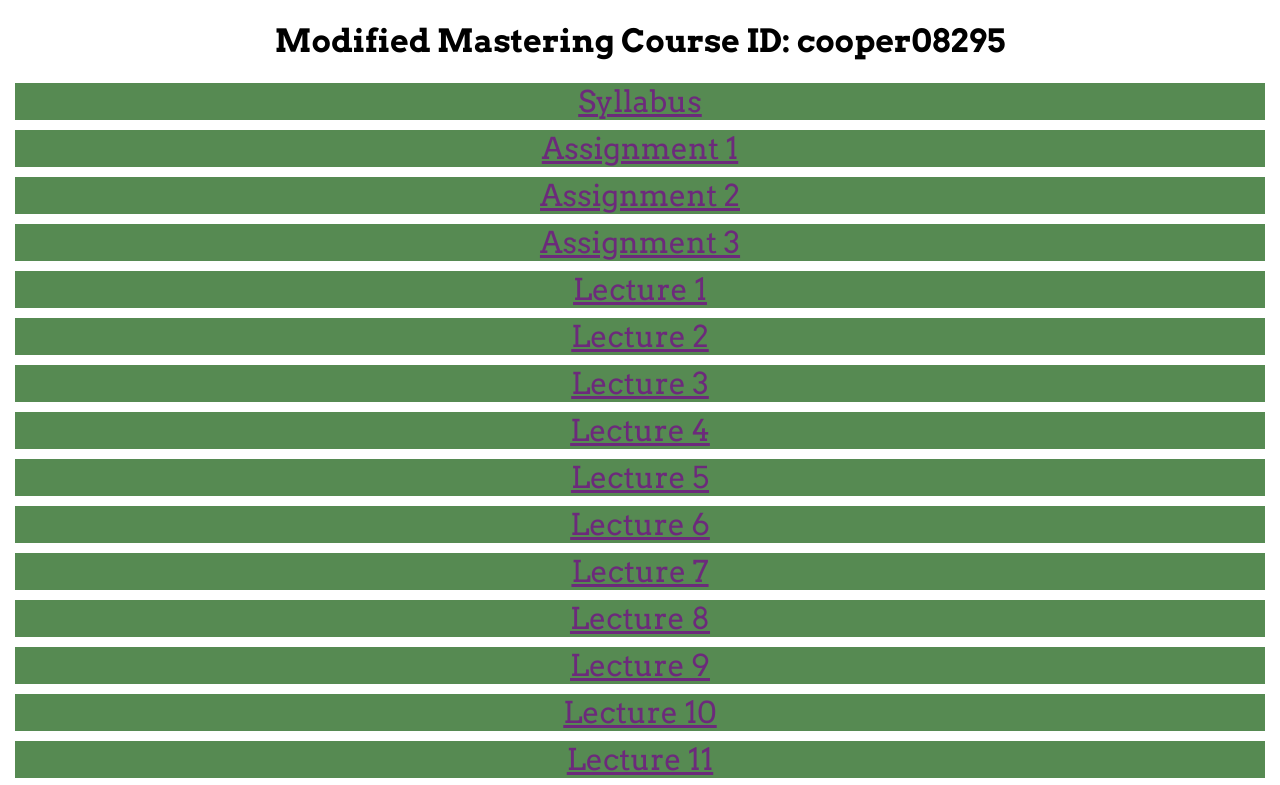
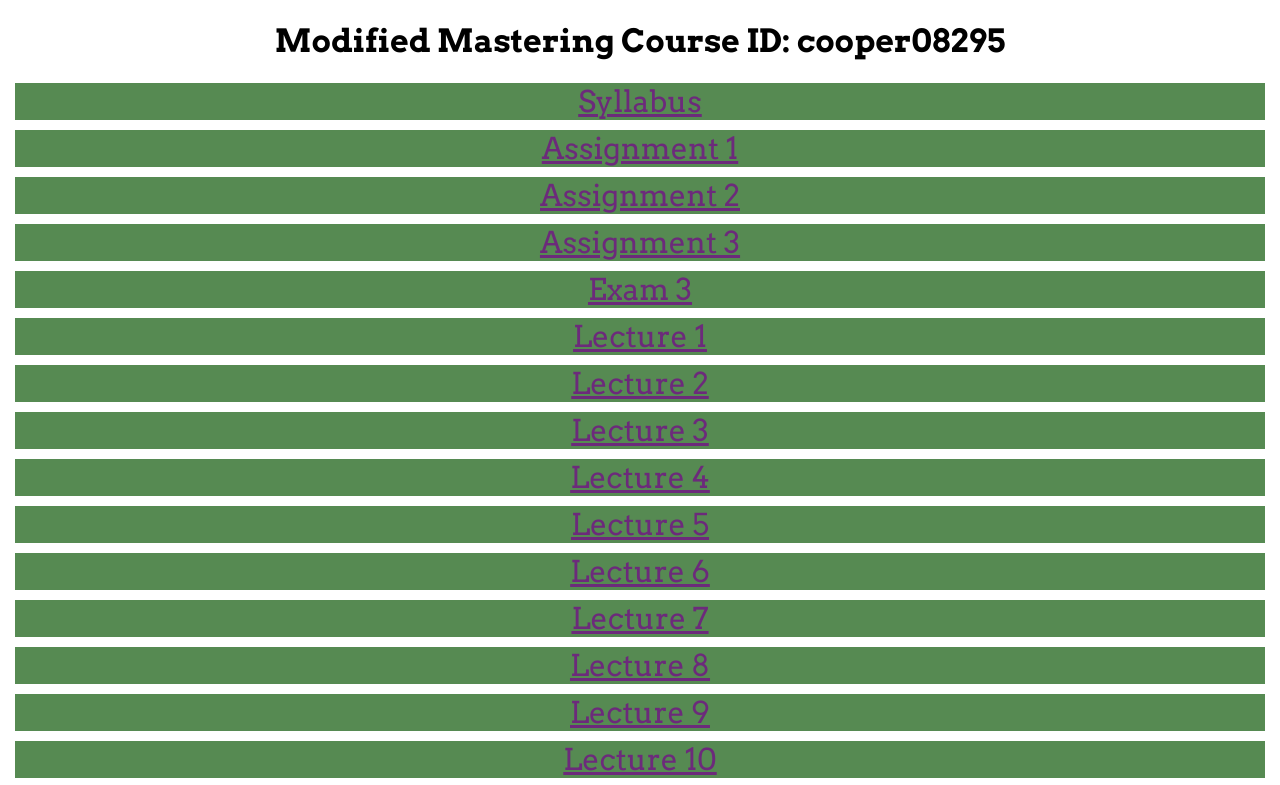
Before and after one commit to coopaloopster/gr_website, a plain HTML site: page astro/astro.html in a window 1280 px wide. Shown: the top 785 px of the page. Drawn offline with nearby package versions, Linux system fonts and the light colour scheme.

Commit message:
exam 3 added

```diff
--- a/astro/astro.html
+++ b/astro/astro.html
@@ -18,6 +18,8 @@
                 <a class="buttons" href="assignment_1.pdf">Assignment 1</a>
                 <a class="buttons" href="assignment_2.pdf">Assignment 2</a>
                 <a class="buttons" href="assignment_3.pdf">Assignment 3</a>
+
+                <a class="buttons" href="exam3.pdf">Exam 3</a>
 
                 <a class="buttons" href="lecture_1.pdf">Lecture 1</a>
                 <a class="buttons" href="lecture_2.pdf">Lecture 2</a>
```
Also changed, not shown: 1 other file.
